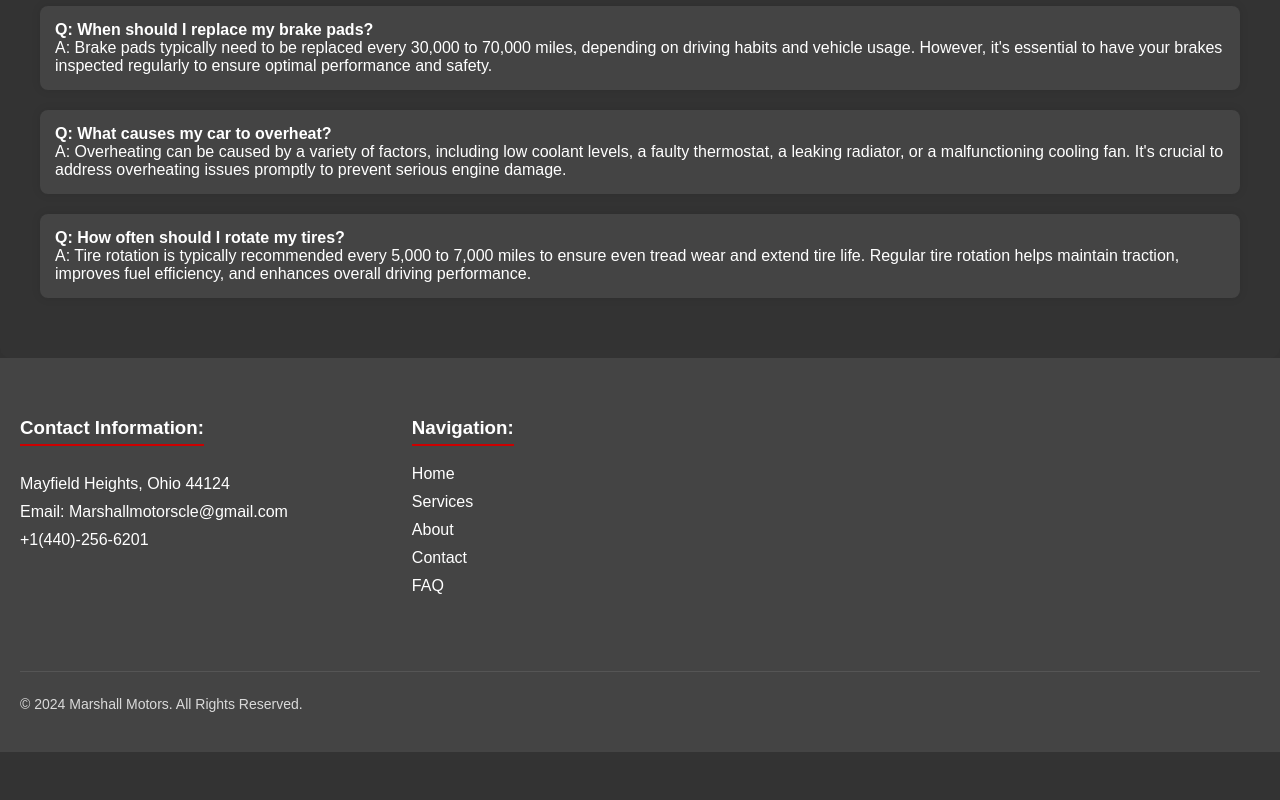
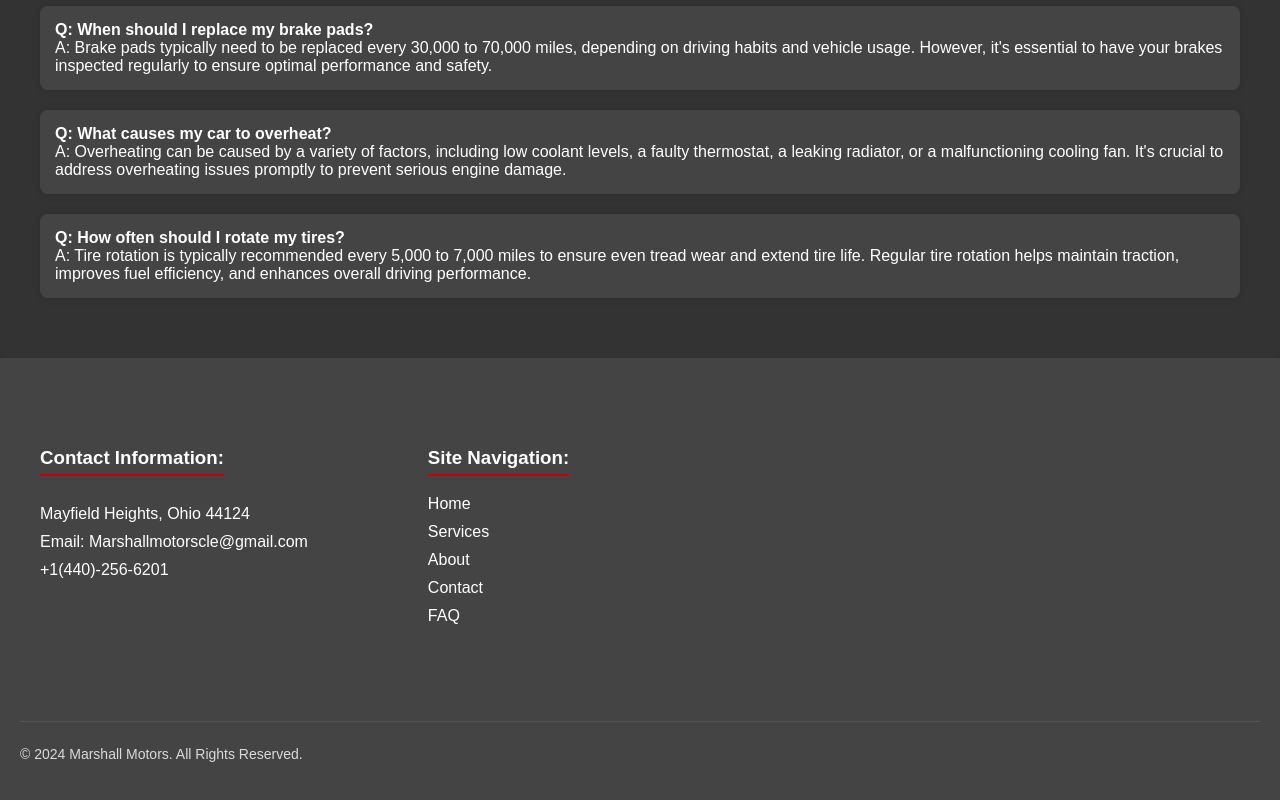
Before and after one commit to MarshallMotors/MarshallMotors.github.io, a plain HTML site: page index.html in a window 1280 px wide. Shown: the part 4176-4976 px from the top of the page. Before the commit the page ends 4928 px from the top, so only its background shows below. Drawn offline with nearby package versions, Linux system fonts and the light colour scheme.

Commit message:
Update index.html

```diff
--- a/index.html
+++ b/index.html
@@ -643,7 +643,7 @@
         .main-footer {
             background-color: #444;
             color: #fff;
-            padding: 20px 0;
+            padding: 30px 0;
         }
 
         .main-footer a {
@@ -660,7 +660,7 @@
             flex-direction: row; /* Stack the sections vertically */
             justify-content: space-between; /* Align the sections to the top */
             align-items: flex-start; /* Align the content to the left */
-            padding: 20px;
+            padding: 40px;
 
         }
 
@@ -860,7 +860,7 @@
 
 <body>
 
-    <nav class="main-nav">
+    <nav id="home" class="main-nav">
         <img src="logo.png" alt="Logo" class="logo">
         <button class="menu-button" onclick="toggleMenu()">Menu</button>
         <ul>
@@ -1070,7 +1070,7 @@
                 <p><a href="tel:+14402566201">+1(440)-256-6201</a></p>
             </div>
             <div class="footer-section nav-links">
-                <h3>Navigation:</h3>
+                <h3> Site Navigation:</h3>
                 <ul>
                     <li><a href="#home">Home</a></li>
                     <li><a href="#services">Services</a></li>
```
